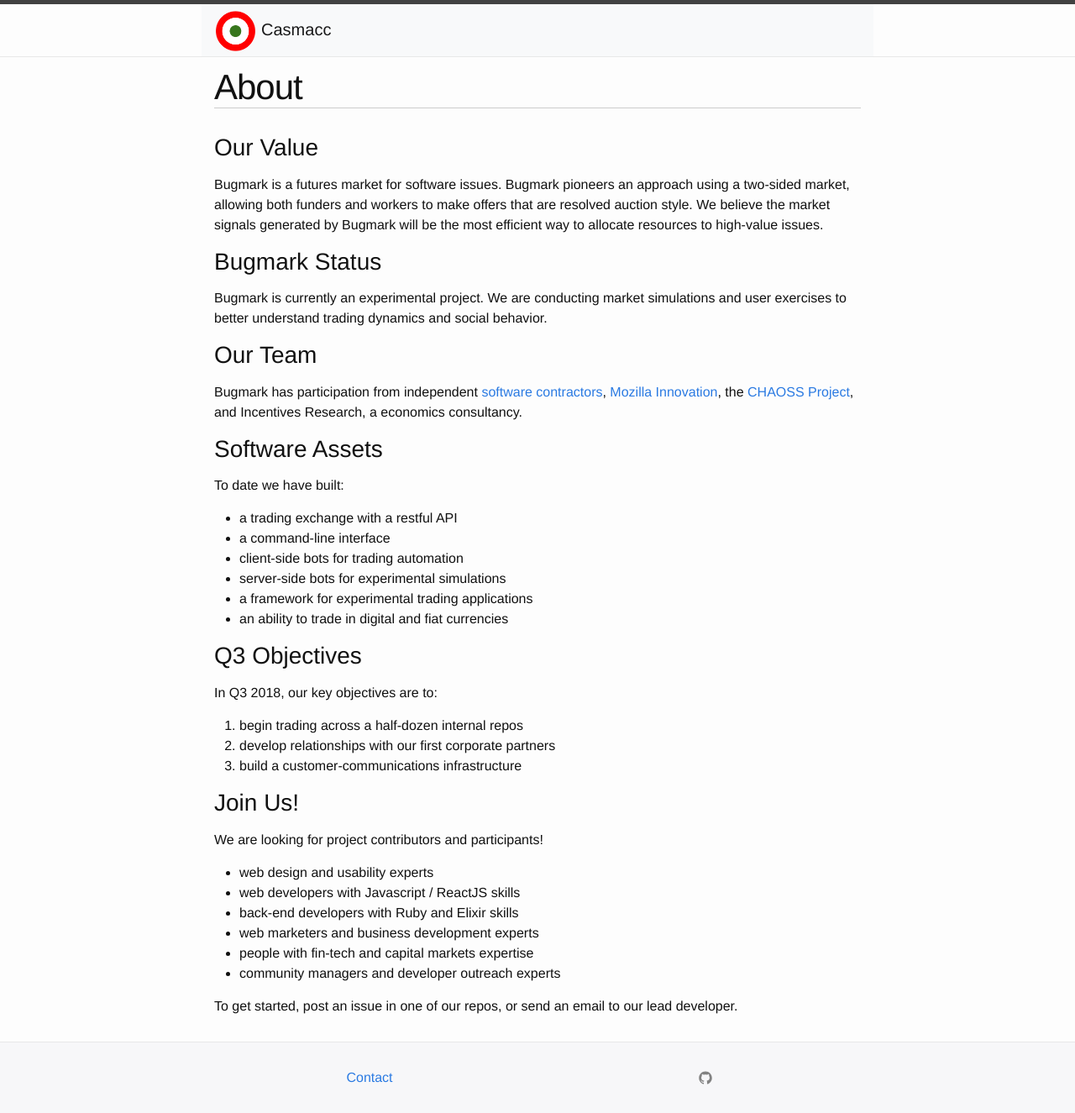
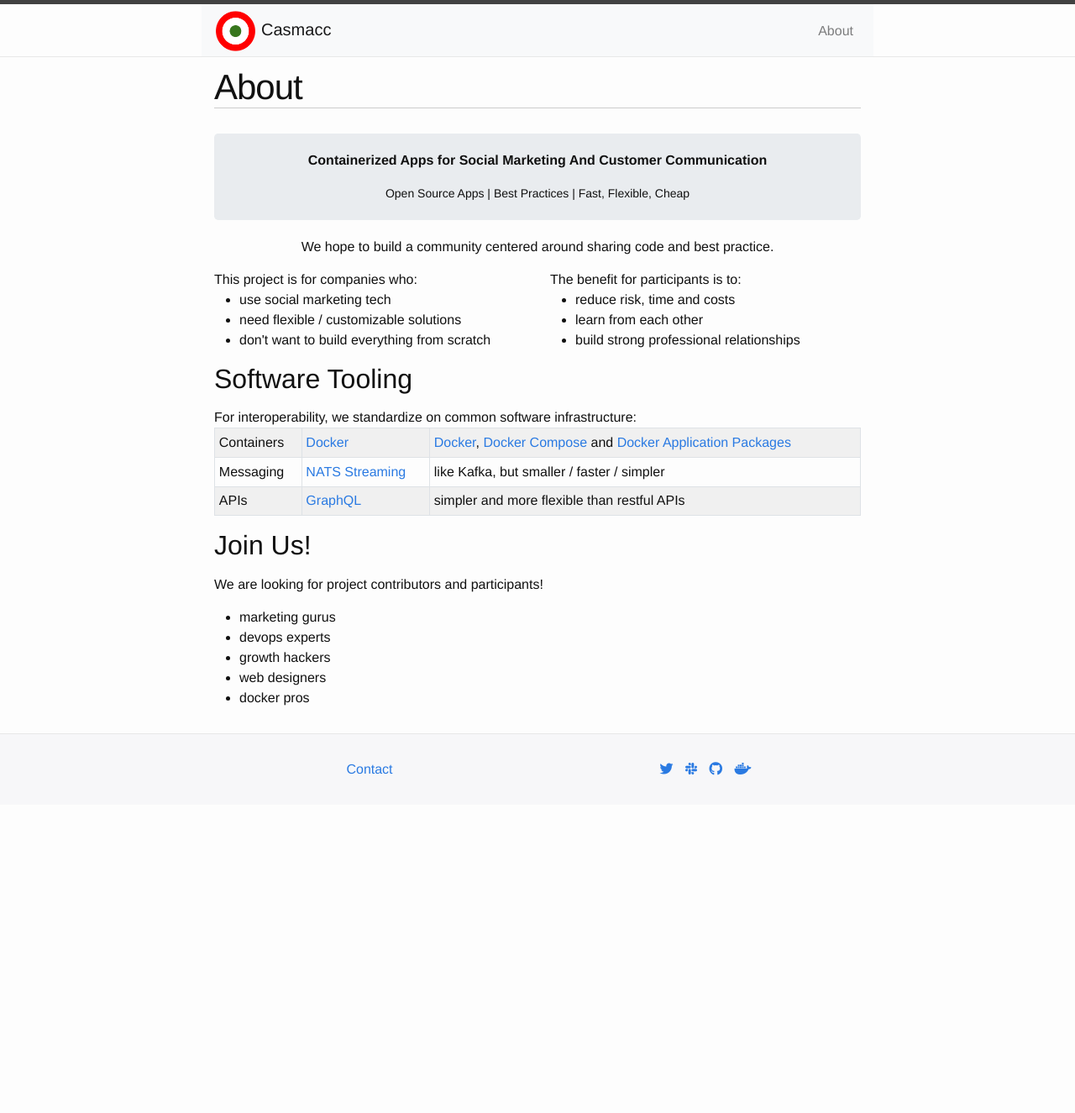
Before and after one commit to casmacc/website, a Jekyll site: the page built from docs/pages/about.html, in a window 1280 px wide. Shown: the whole page at 84% size. Built offline with Jekyll 4.4.1, drawn with Linux system fonts in a browser that asks for light colours; nearby versions of some CDN libraries; after the commit the page ends 958 px from its top, so only the background shows below that.

Commit message:
Update website

```diff
--- a/docs/CNAME
+++ /dev/null
@@ -1 +0,0 @@
-casmacc.io
--- a/docs/_includes/footer.html
+++ b/docs/_includes/footer.html
@@ -8,16 +8,26 @@
       </div>
       <div class="col-md-6 text-center">
         <ul class="social-media-list">
-          {% if site.github_username %}
+          <li style='padding-right: 10px;'>
+            <a href="https://twitter.com/getcasmacc" target="_blank">
+              <i class='fab fa-twitter'></i>
+            </a>
+          </li>
+          <li style='padding-right: 10px;'>
+            <a href="https://casmacc.slack.com/casmacc" target="_blank">
+              <i class='fab fa-slack'></i>
+            </a>
+          </li>
+          <li style='padding-right: 10px;'>
+            <a href="https://github.com/casmacc" target="_blank">
+              <i class='fab fa-github'></i>
+            </a>
+          </li>
           <li>
-            {% include icon/github.html username=site.github_username %}
+            <a href="https://hub.docker.com/u/casmacc" target="_blank">
+              <i class='fab fa-docker'></i>
+            </a>
           </li>
-          {% endif %}
-          {% if site.twitter_username %}
-          <li>
-            {% include icon/twitter.html username=site.twitter_username %}
-          </li>
-          {% endif %}
         </ul>
       </div>
     </div>
--- a/docs/_includes/head.html
+++ b/docs/_includes/head.html
@@ -5,6 +5,7 @@
 
   <title>{% if page.title %}{{ page.title | escape }}{% else %}{{ site.title | escape }}{% endif %}</title>
 
+  <link rel="stylesheet" href="https://use.fontawesome.com/releases/v5.1.1/css/all.css" integrity="sha384-O8whS3fhG2OnA5Kas0Y9l3cfpmYjapjI0E4theH4iuMD+pLhbf6JI0jIMfYcK3yZ" crossorigin="anonymous">
   <link rel="stylesheet" href="{{ "/assets/main.css" | relative_url }}">
   <link rel="canonical" href="{{ page.url | replace:'index.html','' | absolute_url }}">
   <link rel="shortcut icon" href="{{ site.baseurl }}/public/casmac2.png">
--- a/docs/_includes/icon/github.html
+++ /dev/null
@@ -1,6 +0,0 @@
-<a href="https://github.com/{{ include.username }}">
-  <span class="icon icon--github">
-    {% include icon/github.svg %}
-  </span>
-  <!--span class="username">{{ include.username }}</span-->
-</a>
--- a/docs/_includes/icon/linkedin.html
+++ /dev/null
@@ -1 +0,0 @@
-<a href="https://linkedin.com/in/{{ include.username }}"><span class="icon icon--linkedin">{% include icon-linkedin.svg %}</span><!--span class="username">{{ include.username }}</span--></a>
--- a/docs/_includes/icon/twitter.html
+++ /dev/null
@@ -1,6 +0,0 @@
-<a href="https://twitter.com/{{ include.username }}">
-  <span class="icon icon--twitter">
-    {% include icon/twitter.svg %}
-  </span>
-  <!--span class="username">{{ include.username }}</span-->
-</a>
--- /dev/null
+++ b/docs/pages/about.html
@@ -0,0 +1,90 @@
+---
+hdrnav: true
+layout: page
+title: About
+permalink: /about/
+navigation_weight: 10
+---
+
+<div class='jumbotron text-center' style="margin-bottom: 20px; padding: 20px;">
+  <p>
+    <b>Containerized Apps for Social Marketing And Customer Communication</b>
+  </p>
+  <small>
+    Open Source Apps |
+    Best Practices |
+    Fast, Flexible, Cheap
+  </small>
+</div>
+
+<div class='text-center'>
+  <p>
+  We hope to build a community centered around sharing code and best practice.
+  </p>
+</div>
+
+<div class='row'>
+  <div class="col-md-6">
+    This project is for companies who:
+    <ul>
+      <li>use social marketing tech</li>
+      <li>need flexible / customizable solutions</li>
+      <li>don't want to build everything from scratch</li>
+    </ul>
+  </div>
+  <div class="col-md-6">
+    The benefit for participants is to:
+    <ul>
+      <li>reduce risk, time and costs</li>
+      <li>learn from each other</li>
+      <li>build strong professional relationships</li>
+    </ul>
+  </div>
+</div>
+
+<h2>Software Tooling</h2>
+
+For interoperability, we standardize on common software infrastructure:
+<table class='table table-sm'>
+  <tr>
+    <td>Containers</td>
+    <td>
+      <a href="https://docker.com">Docker</a>
+    </td>
+    <td>
+      <a href="https://www.docker.com/">Docker</a>,
+      <a href="https://docs.docker.com/compose/">Docker Compose</a> and
+      <a href="https://blog.docker.com/2018/07/making-application-collaboration-easier-docker-application-packages/">Docker Application Packages</a>
+    </td>
+  </tr>
+  <tr>
+    <td>Messaging</td>
+    <td>
+      <a href="https://nats.io">NATS Streaming</a>
+    </td>
+    <td>
+      like Kafka, but smaller / faster / simpler
+    </td>
+  </tr>
+  <tr>
+    <td>APIs</td>
+    <td>
+      <a href="https://graphql.org/">GraphQL</a>
+    </td>
+    <td>
+      simpler and more flexible than restful APIs
+    </td>
+  </tr>
+</table>
+
+<h2>Join Us!</h2>
+<p>
+We are looking for project contributors and participants!
+</p>
+<ul>
+  <li>marketing gurus</li>
+  <li>devops experts</li>
+  <li>growth hackers</li>
+  <li>web designers</li>
+  <li>docker pros</li>
+</ul>
--- a/docs/pages/about.md
+++ /dev/null
@@ -1,67 +0,0 @@
----
-hdrnav: false
-layout: page
-title: About
-permalink: /about/
-navigation_weight: -1
----
-
-### Our Value
-
-Bugmark is a futures market for software issues.
-Bugmark pioneers an approach using a two-sided
-market, allowing both funders and workers to make
-offers that are resolved auction style.  We
-believe the market signals generated by Bugmark
-will be the most efficient way to allocate
-resources to high-value issues.
-
-### Bugmark Status
-
-Bugmark is currently an experimental project.  We
-are conducting market simulations and user
-exercises to better understand trading dynamics
-and social behavior.
-
-### Our Team
-
-Bugmark has participation from independent
-[software contractors][1], [Mozilla
-Innovation][2], the [CHAOSS Project][3], and
-Incentives Research, a economics consultancy.
-
-[1]: http://mountainviewsmartcontracts.com
-[2]: https://wiki.mozilla.org/Innovation
-[3]: https://www.linuxfoundation.org/blog/chaoss-project-creates-tools-to-analyze-software-development-and-measure-open-source-community-health/
-
-### Software Assets
-
-To date we have built:
-- a trading exchange with a restful API
-- a command-line interface
-- client-side bots for trading automation
-- server-side bots for experimental simulations
-- a framework for experimental trading applications
-- an ability to trade in digital and fiat currencies
-
-### Q3 Objectives
-
-In Q3 2018, our key objectives are to:
-
-1. begin trading across a half-dozen internal repos
-2. develop relationships with our first corporate partners
-3. build a customer-communications infrastructure
-
-### Join Us!
-
-We are looking for project contributors and participants!
-
-- web design and usability experts
-- web developers with Javascript / ReactJS skills
-- back-end developers with Ruby and Elixir skills
-- web marketers and business development experts
-- people with fin-tech and capital markets expertise
-- community managers and developer outreach experts
-
-To get started, post an issue in one of our repos,
-or send an email to our lead developer.
```
Also changed, not shown: docs/index.html (+71 -20 lines), docs/_includes/icon/github.svg (deleted), docs/_includes/icon/linkedin.svg (deleted), docs/_includes/icon/twitter.svg (deleted).
